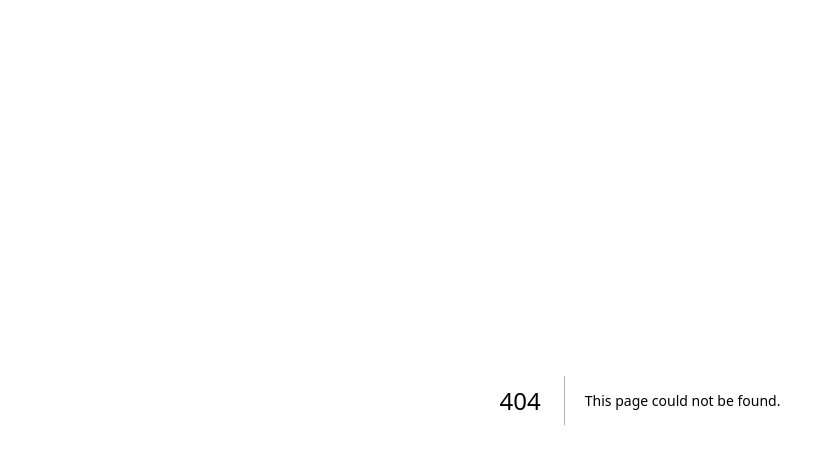
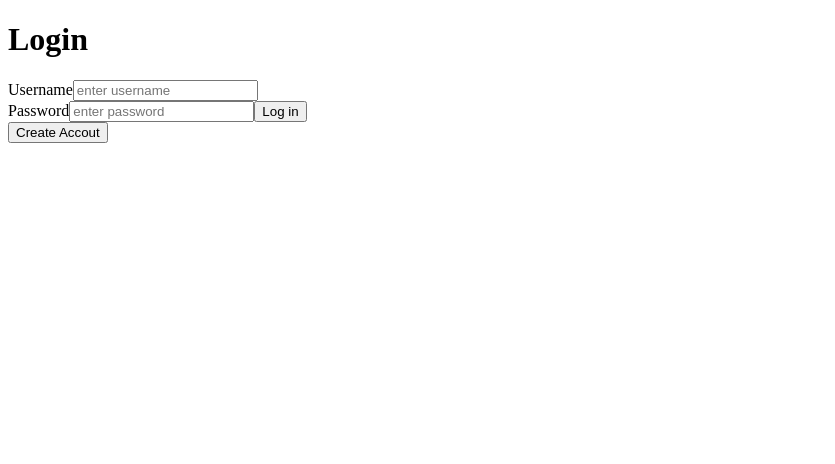
Before and after one commit to Gul-Nayab/coffee-shop, a Next.js app: page /auth/login in a window 1280 px wide. Before the commit this address had no page. Shown: the top 464 px of the page, without its empty margins (0-835 px from the left). Built offline with nearby package versions, Linux system fonts and the light colour scheme.

Commit message:
update login to use authentication.

```diff
--- a/app/account/[username]/page.tsx
+++ b/app/account/[username]/page.tsx
@@ -3,6 +3,7 @@
 import axios from 'axios';
 import { useEffect, useState } from 'react';
 import { useParams } from 'next/navigation';
+import { signOut } from 'next-auth/react';
 
 function AccountDashboard() {
   const { username } = useParams();
@@ -63,6 +64,10 @@ function AccountDashboard() {
           <p>{customer.phone_number || ''}</p>
         </>
       )}
+
+      <button onClick={() => signOut({ callbackUrl: '/auth/login' })}>
+        Log out
+      </button>
     </div>
   );
 }
--- a/app/login/page.tsx
+++ b/app/auth/login/page.tsx
@@ -1,8 +1,8 @@
 'use client';
 
-import axios from 'axios';
 import { useState } from 'react';
 import { useRouter } from 'next/navigation';
+import { signIn } from 'next-auth/react';
 
 function Login() {
   const router = useRouter();
@@ -10,31 +10,23 @@ function Login() {
     username: '',
     password: '',
   });
-  async function getExistingUser() {
-    try {
-      const response = await axios.get(
-        `/api/coffee-shop/users/${user.username}`,
-        {
-          timeout: 5000,
-        }
-      );
-      return response.data;
-    } catch (error: unknown) {
-      console.error('Error fetching data:', error);
+
+  const handleSubmit = async (e: React.FormEvent) => {
+    console.log(user);
+    e.preventDefault();
+    const res = await signIn('credentials', {
+      username: user.username,
+      password: user.password,
+      redirect: false,
+    });
+    if (res?.error) {
+      console.error(res.error);
+      return;
     }
-  }
-  const handleSubmit = async (e: React.FormEvent) => {
-    e.preventDefault();
-    const users = await getExistingUser();
-    if (users.status === 404) {
-      console.error('This user does not exist. Please use Create Account.');
-    } else if (user.password !== users.password) {
-      console.error('The password is incorrect. Please try again.');
-    } else {
-      console.log('Logged in!');
-      router.push(`/account/${user.username}`);
-    }
+    console.log('Logged in!');
+    router.push(`/${user.username}/`);
   };
+
   return (
     //Login page (br tags are temporary, remove after adding styles)
     <div>
@@ -62,7 +54,7 @@ function Login() {
         <button type='submit'>Log in</button>
       </form>
 
-      <button>Create Accout</button>
+      <button onClick={() => router.push('/auth/create')}>Create Accout</button>
     </div>
   );
 }
```
